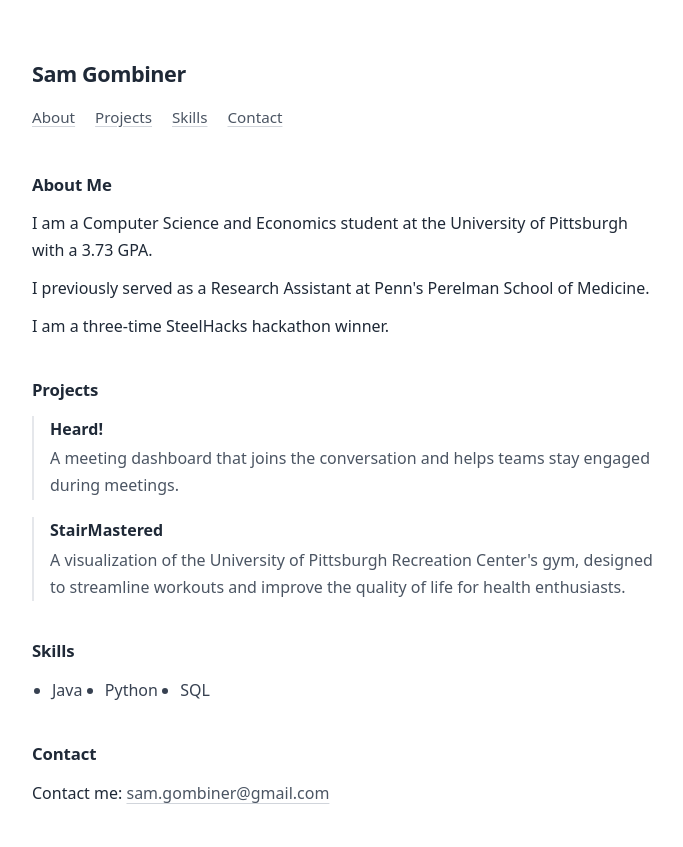
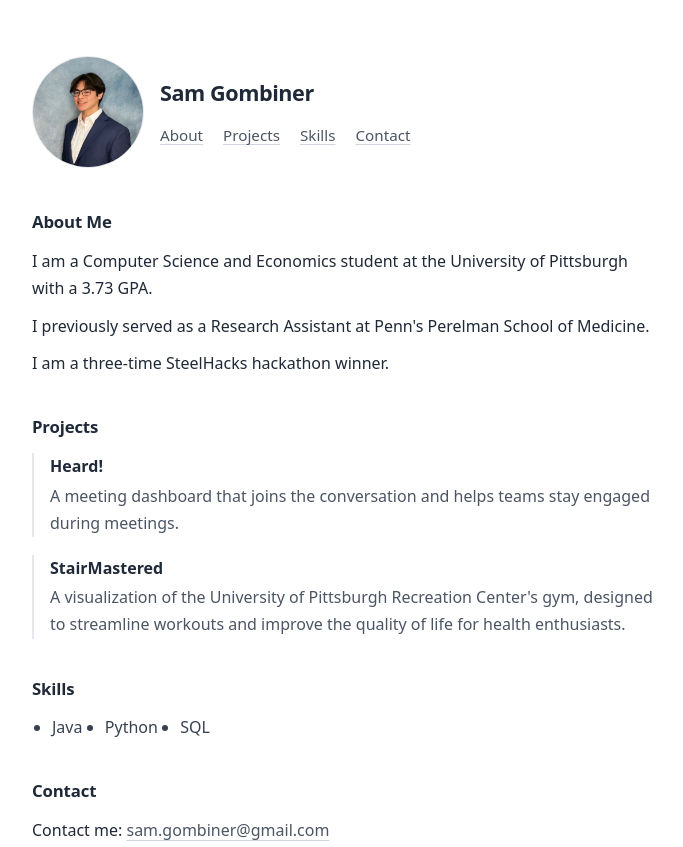
Before and after one commit to sgombiner/Portfolio, a plain HTML site: page index.html in a window 1280 px wide. Shown: the top 847 px of the page, without its empty margins (292-975 px from the left). Drawn offline with Linux system fonts and the light colour scheme.

Commit message:
Add portfolio profile portrait

```diff
--- a/index.html
+++ b/index.html
@@ -11,6 +11,9 @@
 <body>
 
   <header>
+    <div class="profile-header">
+      <img class="profile-photo" src="assets/sam-gombiner.jpg" alt="Sam Gombiner">
+      <div>
         <h1>Sam Gombiner</h1>
         <nav>
           <a href="#about">About</a>
@@ -18,6 +21,8 @@
           <a href="#skills">Skills</a>
           <a href="#contact">Contact</a>
         </nav>
+      </div>
+    </div>
   </header>
 
   <main>
--- a/style.css
+++ b/style.css
@@ -23,6 +23,22 @@ body {
 
 header {
   margin-bottom: 2.5rem;
+}
+
+.profile-header {
+  display: flex;
+  align-items: center;
+  gap: 1rem;
+}
+
+.profile-photo {
+  width: 112px;
+  height: 112px;
+  flex-shrink: 0;
+  border-radius: 50%;
+  object-fit: cover;
+  object-position: center 28%;
+  border: 1px solid #e5e7eb;
 }
 
 h1 {
@@ -115,6 +131,11 @@ footer {
     padding-top: 2rem;
   }
 
+  .profile-photo {
+    width: 88px;
+    height: 88px;
+  }
+
   nav {
     column-gap: 0.75rem;
   }
```
Also changed, not shown: assets/sam-gombiner.jpg (added). Lines whose indentation alone changed are shown as unchanged.
